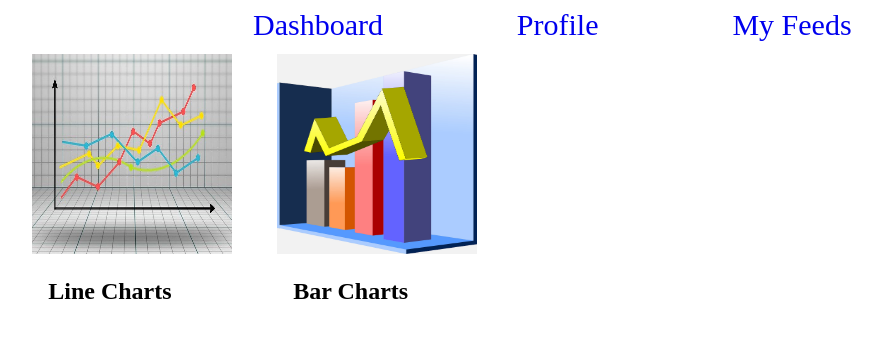
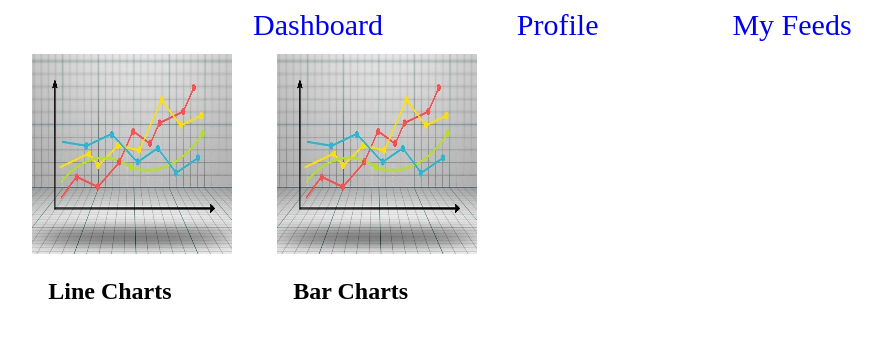
Before and after one commit to omisolaidowu/Online-Excel-Chartbuilder, a Flask app: page / in a window 1280 px wide. Shown: the top 338 px of the page, without its empty margins (71-953 px from the left). Run offline with Flask 2, Linux system fonts and the light colour scheme; parts of the project's set-up code (start-up, migrations or seed data) failed here and were passed over; some libraries are stand-ins or nearby versions.

Commit message:
template modified

```diff
--- a/charts/bars.py
+++ b/charts/bars.py
@@ -43,7 +43,8 @@ from pymongo import MongoClient
 from dotenv import load_dotenv
 import os
 import urllib.parse
-
+# from flask_restful import reqparse, abort, Api, Resources
+# api = Api(app)
 load_dotenv()
 b = os.getenv("PASSWORD")
 
@@ -137,6 +138,7 @@ def barPlot():
 						flash("Please upload an excel (.xlsx) file", 'fail')
 				except UploadNotAllowed:
 					flash('Please uplaod an excel (.xlsx or a .csv) file', 'fail')
+					# abort(404, message="Please uplaod an excel (.xlsx or a .csv) file")
 
 
 			if "view" in request.form and form.validate():
--- a/templates/dashboard.html
+++ b/templates/dashboard.html
@@ -24,8 +24,10 @@
    <a href="/plotchart"><img src="static/uploads/linechart.jpg" class="chart-line">
     <h2 class="chart-line-text">Line Charts</h2></a>
 
-	<a href="/barchart"><img src="static/uploads/barplot.jpg" class="chart-bars">
+	<a href="/barchart"><img src="static/uploads/linechart.jpg" class="chart-bars">
 		<h2 class="chart-line-text">Bar Charts</h2></a>
+
+		<!-- https://pixabay.com/illustrations/graph-data-growth-bar-chart-chart-163549/ -->
 
   </div>
 
```
Also changed, not shown: 1 other file.
